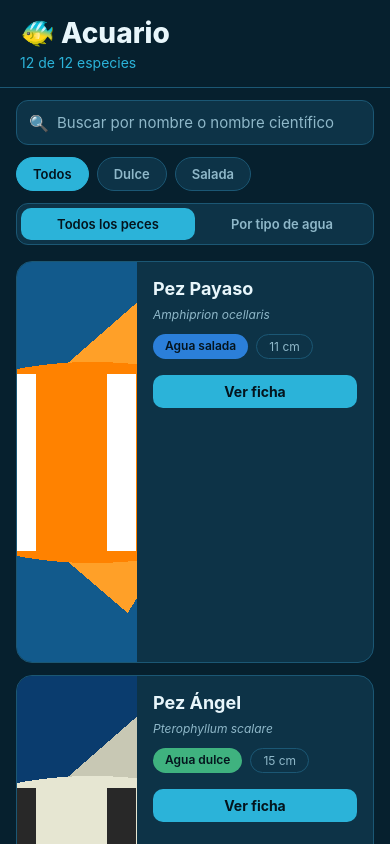
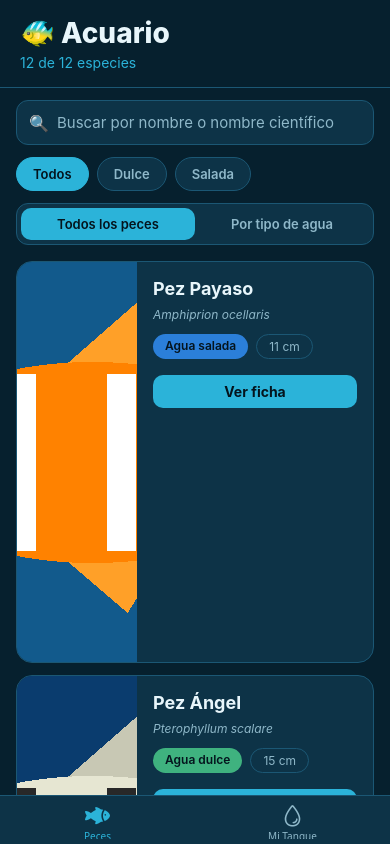
Before and after one commit to 8damara8/Aqua-Project, a React Native app: screen / in a window 390 px wide. Built offline with nearby package versions, Linux system fonts and the light colour scheme.

Commit message:
feat(week-03): AppNavigator con Bottom Tabs (Peces · Mi Tanque), íconos y tema de navegación
Co-Authored-By: Claude Sonnet 5.5 <noreply@anthropic.com>
Claude-Session: https://claude.ai/code/session_01BiB9j9GXj85MmAj4BQ8r4L

```diff
--- a/App.tsx
+++ b/App.tsx
@@ -2,7 +2,8 @@ import React from 'react';
 import { NavigationContainer } from '@react-navigation/native';
 import { StatusBar } from 'expo-status-bar';
 import { SafeAreaProvider } from 'react-native-safe-area-context';
-import { PecesStack } from './src/navigation/PecesStack';
+import { AppNavigator } from './src/navigation/AppNavigator';
+import { temaNavegacion } from './src/navigation/temaNavegacion';
 
 // Componente raíz de la app
 export default function App(): React.JSX.Element {
@@ -10,8 +11,8 @@ export default function App(): React.JSX.Element {
     <SafeAreaProvider>
       <StatusBar style="light" />
       {/* NavigationContainer guarda el estado de la navegación; todo navegador va dentro */}
-      <NavigationContainer>
-        <PecesStack />
+      <NavigationContainer theme={temaNavegacion}>
+        <AppNavigator />
       </NavigationContainer>
     </SafeAreaProvider>
   );
--- /dev/null
+++ b/src/navigation/AppNavigator.tsx
@@ -0,0 +1,52 @@
+import React from 'react';
+import { Ionicons } from '@expo/vector-icons';
+import { createBottomTabNavigator } from '@react-navigation/bottom-tabs';
+import { MiTanqueScreen } from '../screens/MiTanqueScreen';
+import { colors } from '../theme/colors';
+import { typography } from '../theme/typography';
+import { PecesStack } from './PecesStack';
+import type { TabParamList } from './types';
+
+const Tab = createBottomTabNavigator<TabParamList>();
+
+// Navegador principal: barra de pestañas inferior (Peces · Mi Tanque)
+export function AppNavigator(): React.JSX.Element {
+  return (
+    <Tab.Navigator
+      initialRouteName="Peces"
+      screenOptions={{
+        // Colores de la barra de pestañas
+        tabBarActiveTintColor: colors.acento,
+        tabBarInactiveTintColor: colors.textoSecundario,
+        tabBarStyle: { backgroundColor: colors.tarjeta, borderTopColor: colors.borde },
+        // Header (lo usa «Mi Tanque»; «Peces» lo oculta porque su Stack trae el suyo)
+        headerStyle: { backgroundColor: colors.tarjeta },
+        headerTintColor: colors.textoPrincipal,
+        headerTitleStyle: { ...typography.nombre },
+        headerShadowVisible: false,
+      }}
+    >
+      <Tab.Screen
+        name="Peces"
+        component={PecesStack}
+        options={{
+          headerShown: false, // evita dos headers apilados (el del Stack ya existe)
+          // Ícono relleno si la pestaña está activa, de contorno si no
+          tabBarIcon: ({ focused, color, size }) => (
+            <Ionicons name={focused ? 'fish' : 'fish-outline'} size={size} color={color} />
+          ),
+        }}
+      />
+      <Tab.Screen
+        name="MiTanque"
+        component={MiTanqueScreen}
+        options={{
+          title: 'Mi Tanque',
+          tabBarIcon: ({ focused, color, size }) => (
+            <Ionicons name={focused ? 'water' : 'water-outline'} size={size} color={color} />
+          ),
+        }}
+      />
+    </Tab.Navigator>
+  );
+}
--- /dev/null
+++ b/src/navigation/temaNavegacion.ts
@@ -0,0 +1,18 @@
+import { DarkTheme } from '@react-navigation/native';
+import type { Theme } from '@react-navigation/native';
+import { colors } from '../theme/colors';
+
+// Tema de React Navigation con los colores del acuario.
+// Parte de DarkTheme (que ya trae las fuentes) y solo cambia los colores.
+// Sin esto, el fondo de las transiciones entre pantallas se vería oscuro genérico.
+export const temaNavegacion: Theme = {
+  ...DarkTheme,
+  colors: {
+    ...DarkTheme.colors,
+    primary: colors.acento,
+    background: colors.fondo,
+    card: colors.tarjeta,
+    text: colors.textoPrincipal,
+    border: colors.borde,
+  },
+};
```
